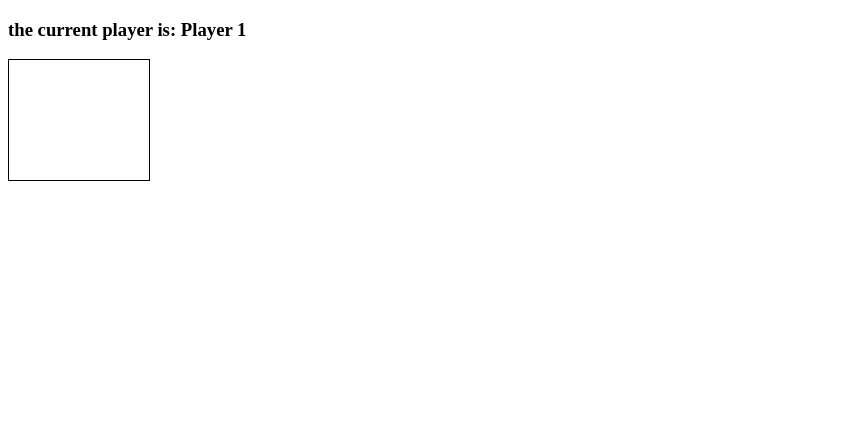
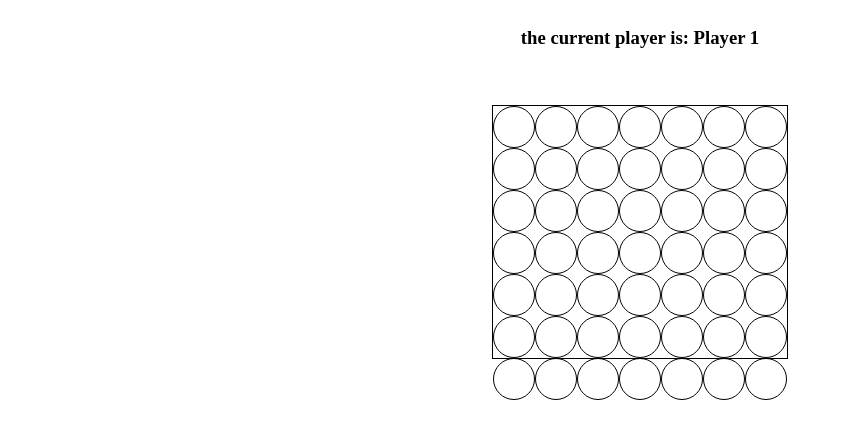
Before and after one commit to tyzion/js-games, a plain HTML site: page connect_four/index.html in a window 1280 px wide. Shown: the whole page, without its empty margins (0-843 px from the left). Drawn offline with Linux system fonts and the light colour scheme.

Commit message:
Update style.css
styled a little more

```diff
--- a/connect_four/style.css
+++ b/connect_four/style.css
@@ -1,23 +1,35 @@
+body {
+  display: flex;
+  justify-content: center;
+  align-items: center;
+  flex-direction: column;
+}
+
 .grid {
-    border: 1px solid;
-    display: flex;
-    flex-wrap: wrap;
-    height: 120px;
-    width: 140px;
+  border: 1px solid;
+  display: flex;
+  flex-wrap: wrap;
+  height: 252px;
+  width: 294px;
 }
 
 .grid div {
-    height: 20px;
-    width: 20px;
+  height: 40px;
+  width: 40px;
+  border: 1px solid;
+  border-radius: 50%;
 }
 
 .player-one {
-    background-color: blue;
-    border-radius:10px ;
+  background-color: blue;
+  border-radius: 50%;
 }
 
+.player-two {
+  background-color: red;
+  border-radius: 50%;
+}
 
-.player-two {
-    background-color: red;
-    border-radius:10px ;
+.border-none {
+  border: white !important;
 }
```
